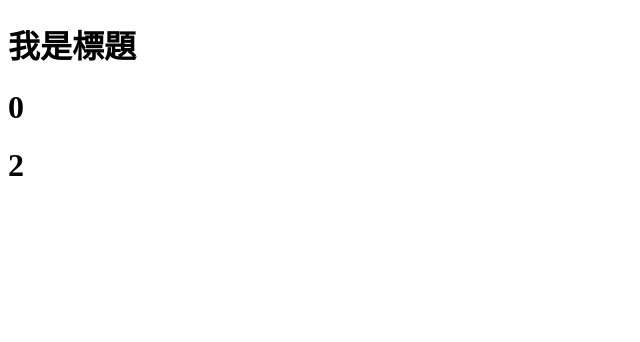
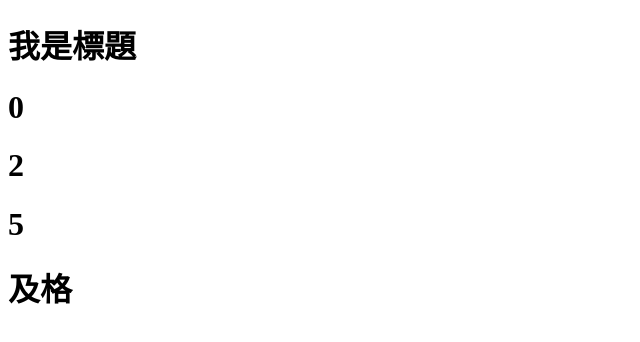
Before and after one commit to KID421/LearnJavascript, a plain HTML site: page index.html in a window 1280 px wide. Shown: the whole page, without its empty margins (0-640 px from the left). Drawn offline with Linux system fonts and the light colour scheme.

Commit message:
判斷式

```diff
--- a/index.html
+++ b/index.html
@@ -10,6 +10,8 @@
     <h1 id="title"></h1>
     <h1 id="box1"></h1>
     <h1 id="box2"></h1>
+    <h1 id="box3"></h1>
+    <h1 id="box4"></h1>
 
     <script src="main.js"></script>
 </body>
--- a/main.js
+++ b/main.js
@@ -24,7 +24,29 @@ var d = 1;
 var e = 1;
 var f = 0;
 
+// 加法與減法
 f = d++;    // 先給值再遞增
 f = ++e;    // 先遞增再給值
 
 document.getElementById("box2").innerHTML = f;
+
+var g = 10;
+
+g -= 5;     // 適用於 +-*/%
+
+document.getElementById("box3").innerHTML = g;
+
+// 判斷式
+var score = 100;
+var box4 = document.getElementById("box4");
+
+// if 可搭配一個 else 與多個 else if
+if (score >= 60) {
+    box4.innerHTML = "及格";
+}
+else if (score >= 50) {
+    box4.innerHTML = "可以補考";
+}
+else {
+    box4.innerHTML = "當掉!";
+}
```
